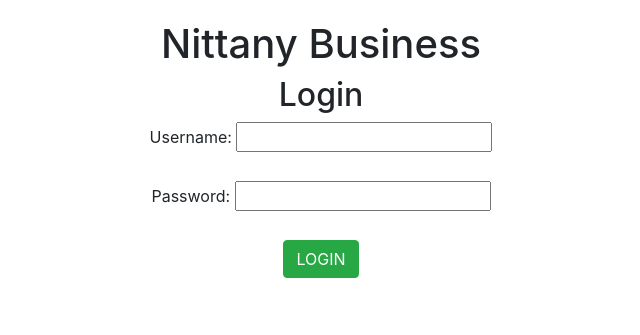
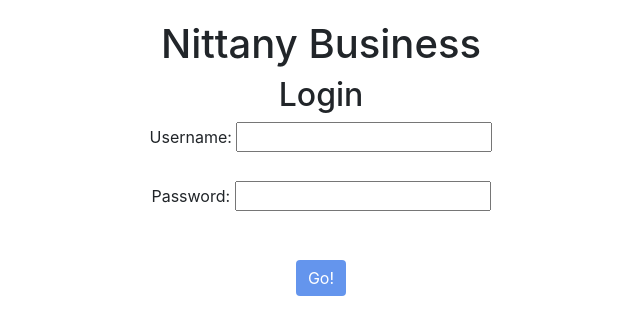
Before and after one commit to maxcheever/NittanyBusiness, a Flask app: page / in a window 1280 px wide. Shown: the top 335 px of the page, without its empty margins (319-959 px from the left). Run offline with Flask 3, Linux system fonts and the light colour scheme; parts of the project's set-up code (start-up, migrations or seed data) failed here and were passed over; some libraries are stand-ins or nearby versions.

Commit message:
Debugging login button

```diff
--- a/app.py
+++ b/app.py
@@ -8,14 +8,14 @@ app = Flask(__name__)
 host = 'http://127.0.0.1:5000/'
 
 # initialize database when app is run
-# with app.app_context():
-    # initialize_database()
+with app.app_context():
+    initialize_database()
 
 @app.route('/')
 def index():
     return render_template('index.html')
 
-@app.route('/login', methods=['GET', 'POST'])
+@app.route('/', methods=['GET', 'POST'])
 def login():
     if request.method == 'POST':
         username = request.form['username']
@@ -31,9 +31,10 @@ def check_password(username: str, password: str) -> bool:
 
     # Connect to database
     connection = sql.connect('database.db')
-    info = connection.execute('SELECT * FROM Users WHERE user_id = :username AND password = :password')
-    # if info is valid
-    # return True
+    info = connection.execute('SELECT * FROM Users WHERE user_id = ? AND password = ?', (username, encrypted_password))
+    print(info)
+    if info:
+        return True
 
     return False
 
--- a/templates/index.html
+++ b/templates/index.html
@@ -12,15 +12,18 @@
     <div class="card-body" align="center">
         <h1>Nittany Business</h1>
         <div>
-            <form action="/login" method="POST">
+            <form action="/" method="POST">
                 <h2>Login</h2>
                 <label for="username">Username: </label>
                 <input type="text" id="username" name="username"><br><br>
                 <label for="password">Password: </label>
                 <input type="text" id="password" name="password"><br><br>
-                <a class="btn btn-success" href="/login" role="button" id="loginButton">LOGIN</a>
+{#                <a class="btn btn-success" role="button" id="loginButton">LOGIN</a>#}
+                <button type="submit" class="btn btn-success" id="loginButton" style="margin-top: 20px; background-color:cornflowerblue; border: None">
+                    Go!
+                </button>
             </form>
-            {%  if loginMessage %}
+            {%  if message %}
                 <p>{{ message | safe }}</p>
             {% endif %}
         </div>
```
